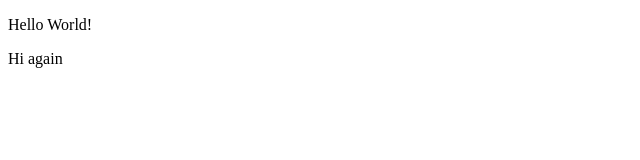
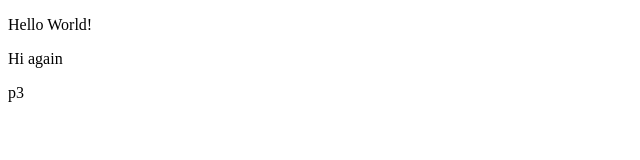
Before and after one commit to jennieralstuff/git-example, a plain HTML site: page index.html in a window 1280 px wide. Shown: the full height of the page, 0-640 px from the left. Drawn offline with Linux system fonts and the light colour scheme.

Commit message:
added p3

```diff
--- a/index.html
+++ b/index.html
@@ -12,5 +12,9 @@
     <p>
       Hi again
     </p>
+
+    <p>
+      p3
+    </p>
   </body>
 </html>
```
